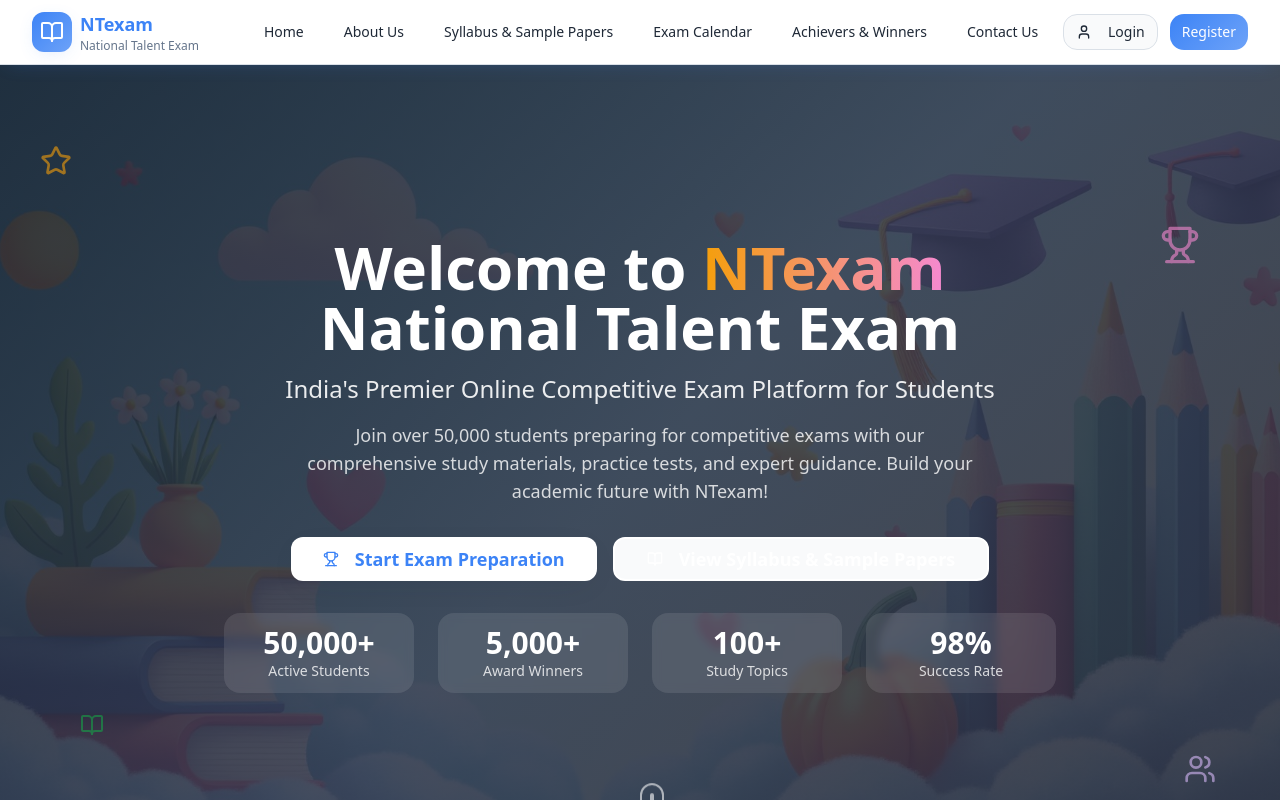
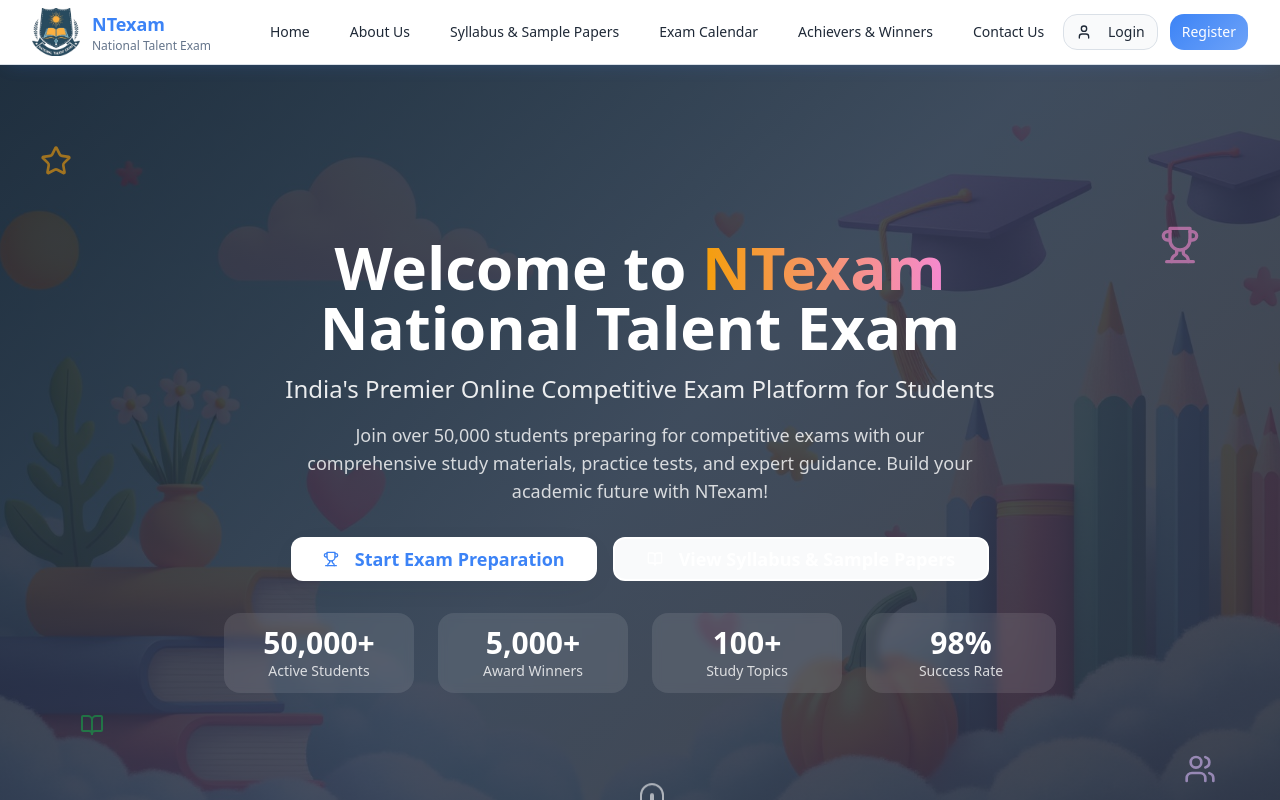
Before and after one commit to NikhilM344/NTExam-national-exam-hub, a React (Vite) app: page / in a window 1280 px wide. Shown: the top 800 px of the page. Built offline with nearby package versions, Linux system fonts and the light colour scheme.

Commit message:
Update logo
Replace the current logo with the provided image.

```diff
--- a/src/components/Navigation.tsx
+++ b/src/components/Navigation.tsx
@@ -84,11 +84,14 @@ const Navigation = () => {
       <div className="max-w-7xl mx-auto px-4 sm:px-6 lg:px-8">
         <div className="flex justify-between items-center h-14 sm:h-16">
           {/* Logo */}
-          <div className="flex items-center space-x-2" itemScope itemType="https://schema.org/Organization">
-            <div className="bg-gradient-primary p-1.5 sm:p-2 rounded-lg sm:rounded-xl shadow-soft">
-              <BookOpen className="h-5 w-5 sm:h-6 sm:w-6 text-primary-foreground" />
-            </div>
-            <div>
+          <div className="flex items-center" itemScope itemType="https://schema.org/Organization">
+            <img
+              src="/lovable-uploads/9f424a06-0649-4c27-99a1-0db75774e2e1.png"
+              alt="National Talent Exam Logo"
+              className="h-10 w-10 sm:h-12 sm:w-12"
+              itemProp="logo"
+            />
+            <div className="ml-3">
               <h1 className="text-base sm:text-lg font-bold text-primary" itemProp="name">NTexam</h1>
               <p className="text-xs text-muted-foreground hidden sm:block" itemProp="description">National Talent Exam</p>
             </div>
```
Also changed, not shown: public/lovable-uploads/9f424a06-0649-4c27-99a1-0db75774e2e1.png (added).
